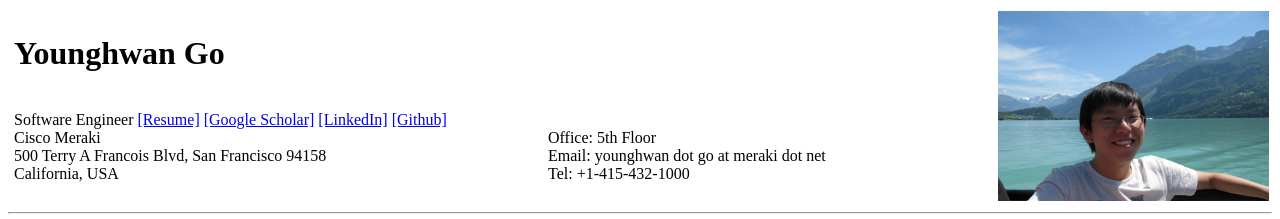
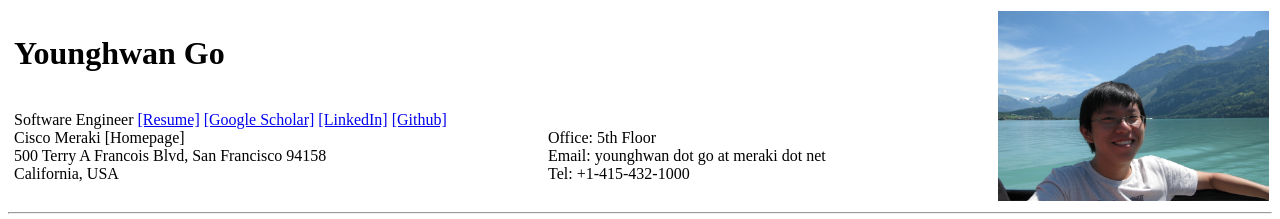
Before and after one commit to yhwan/yhwan.github.io, a plain HTML site: page index.html in a window 1280 px wide. Shown: the top 219 px of the page. Drawn offline with Linux system fonts and the light colour scheme.

Commit message:
Update homepage

```diff
--- a/index.html
+++ b/index.html
@@ -53,7 +53,7 @@
                         <td class="style12" style="font-family: 'Berlin Sans FB'">
                             <br />
                 Software Engineer <a href="./papers/resume.pdf">[Resume]</a> <a href="http://scholar.google.com/citations?user=Au8cO9AAAAAJ">[Google Scholar]</a> <a href="https://www.linkedin.com/in/younghwango">[LinkedIn]</a> <a href="https://github.com/yhwan">[Github]</a><br />
-                Cisco Meraki<br />
+                Cisco Meraki <a htref="https://meraki.cisco.com">[Homepage]</a><br />
                 500 Terry A Francois Blvd, San Francisco 94158<br />
 		California, USA</td>
                         <td class="style13" width="500" style="font-family: 'Berlin Sans FB'">
```
